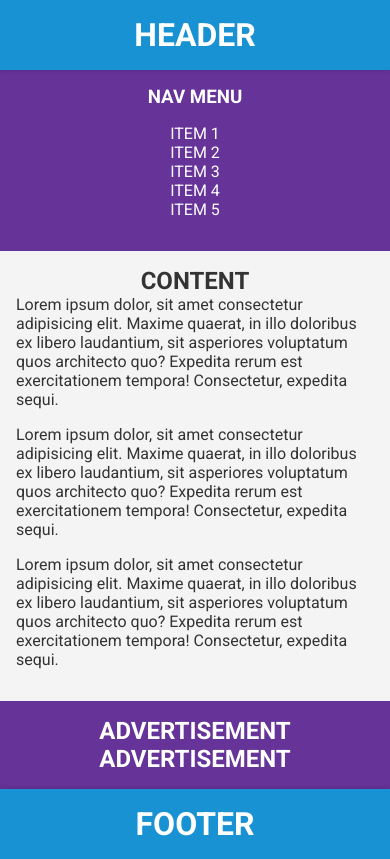
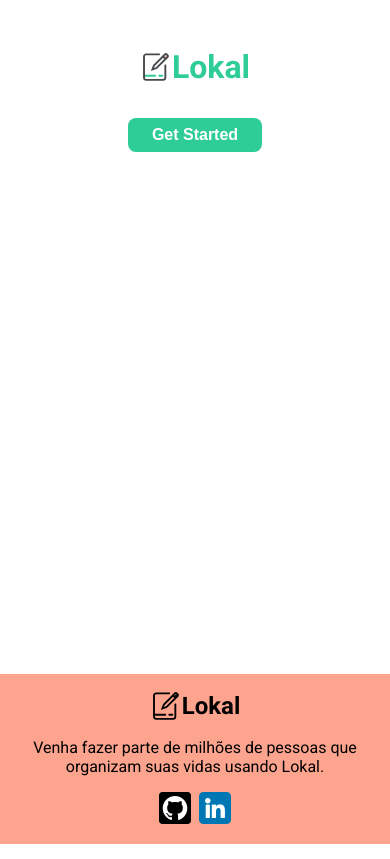
Before and after one commit to LuccaTi/Lokal, a website built with webpack: page src/pages/home/home.template.html in a window 390 px wide. Built offline with nearby package versions, Linux system fonts and the light colour scheme.

Commit message:
feat(home): start landing page layout and visual identity
- Reworked Home template structure with branded header, CTA button, and custom footer.
- Added initial Home styling for the new layout and responsive header behavior.
- Included social/media icon assets and linked GitHub + LinkedIn in the footer.
- Updated page metadata/title to match the Lokal branding.

```diff
--- a/src/pages/home/home.css
+++ b/src/pages/home/home.css
@@ -14,11 +14,6 @@ html {
   font-size: 100%;
 }
 
-/* Mobile first, apenas uma coluna é criada,
-  o conteúdo fica empilhado,
-  as linhas se adaptam para que o header e o footer
-  preencham espaços relativos a seu conteúdo, o que
-  sobra (1fr) fica para o conteúdo principal.*/
 .container {
   display: grid;
   grid-template-columns: 1fr;
@@ -30,86 +25,103 @@ html {
 
 /*O z-index: 1 garante que o header e sua sombra sempre
   fiquem acima do restante do conteúdo.*/
-.header {
+.home-header {
   grid-column: 1 / -1;
-  background-color: #1992d4;
+  display: flex;
+  align-items: center;
+  justify-content: flex-start;
+  flex-direction: column;
+  padding: 2rem 5rem;
+  z-index: 1;
+  gap: 1rem;
+}
+
+.home-header-logo-title {
   display: flex;
   align-items: center;
   justify-content: center;
   padding: 1rem;
-  box-shadow: 0 2px 4px rgba(0, 0, 0, 0.1);
-  z-index: 1;
 }
 
-.content {
-  display: grid;
-  grid-template-columns: 1fr;
-  color: #333;
+.home-header-logo-title img {
+  height: 2rem;
 }
 
-.content-sidebar-menu ul {
-  list-style-type: none;
-  padding: 1em;
+.home-header-logo-title h1 {
+  color: #2ecc97;
 }
 
-.content-sidebar-menu,
-.content-sidebar-advertisement {
-  background-color: rebeccapurple;
-  padding: 1em;
+#get-started-button {
+  padding: 0.5rem 1.5rem;
   color: white;
+  border-radius: 0.5rem;
+  background-color: #2ecc97;
+  border: none;
+  font-size: 1rem;
+  font-weight: bold;
 }
 
-.content-main {
-  background-color: #f4f4f4;
-  padding: 1em;
-  color: #333;
-  height: 100%;
+#get-started-button:hover {
+  background-color: #2abd8c;
+  cursor: pointer;
 }
 
-.content-main p {
-  text-align: left;
-  margin-bottom: 1em;
+#get-started-button:active {
+  background-color: #2ecc97;
+  cursor: pointer;
 }
 
-.footer {
+.home-footer {
   grid-column: 1 / -1;
-  background-color: #1992d4;
+  background-color: #fda48e;
+  display: flex;
+  flex-direction: column;
+  align-items: center;
+  justify-content: center;
+  padding: 1rem;
+  color: black;
+  gap: 1rem;
+}
+
+.home-footer-logo-title {
   display: flex;
   align-items: center;
   justify-content: center;
-  padding: 1rem;
-  box-shadow: 0 -2px 4px rgba(0, 0, 0, 0.1);
 }
 
-/* Aplica o CSS em telas maiores que 768px,
-  telas de tables ou desktop,
-  o layout fica com 3 colunas.
+.home-footer-logo-title img {
+  filter: brightness(0);
+}
 
-  O uso do 'auto 1fr auto' garante que o conteúdo
-  principal ocupe a tela toda depois que o header e o
-  footer já estão em seus lugares.*/
+.home-footer img {
+  height: 2rem;
+}
+
+.home-footer-icons {
+  display: flex;
+  align-items: center;
+  justify-content: center;
+  gap: 0.5rem;
+}
+
+a:hover {
+  cursor:pointer;
+}
+
 @media (min-width: 768px) {
-  .container {
-    grid-template-columns: 1fr 4fr 1fr;
-    grid-template-rows: auto 1fr auto;
-  }
-
   .header,
   .footer {
     grid-column: 1 / -1;
   }
 
-  .content {
-    grid-column: 2 / 3;
-  }
-
-  .content-sidebar-menu {
-    grid-column: 1 / 2;
-    grid-row: 2 / 3;
-  }
-
-  .content-sidebar-advertisement {
-    grid-column: 3 / 4;
-    grid-row: 2 / 3;
-  }
+  .home-header {
+  grid-column: 1 / -1;
+  display: flex;
+  align-items: center;
+  justify-content: space-between;
+  flex-direction: row;
+  padding: 2rem 5rem;
+  z-index: 1;
+  gap: auto;
 }
+}
--- a/src/pages/home/home.template.html
+++ b/src/pages/home/home.template.html
@@ -1,52 +1,44 @@
 <!DOCTYPE html>
-<html lang="en">
+<html lang="pt-BR">
 
 <head>
     <meta charset="UTF-8">
     <meta name="viewport" content="width=device-width, initial-scale=1.0">
     <link rel="icon" type="image/svg+xml" href="assets/icons/record-svgrepo-com.svg">
-    <title>Home</title>
+    <title>Lokal | Uma to do list local no navegador</title>
 </head>
 
 <body>
     <div class="container">
-        <header class="header">
-            <h1>HEADER</h1>
+        <header class="home-header">
+            <div class="home-header-logo-title">
+                <img src="assets/icons/record-svgrepo-com.svg" alt="Lokal Logo">
+                <h1>Lokal</h1>
+            </div>
+            <nav>
+                <ul>
+                    <li>
+                        <button id="get-started-button">Get Started</button>
+                    </li>
+                </ul>
+            </nav>
         </header>
 
-        <aside class="content-sidebar-menu">
-            <h3>NAV MENU</h3>
-            <ul>
-                <li>ITEM 1</li>
-                <li>ITEM 2</li>
-                <li>ITEM 3</li>
-                <li>ITEM 4</li>
-                <li>ITEM 5</li>
-            </ul>
-        </aside>
-
-        <main class="content">
-            <div class="content-main">
-                <h2>CONTENT</h2>
-                <p>Lorem ipsum dolor, sit amet consectetur adipisicing elit. Maxime quaerat, in illo doloribus ex libero
-                    laudantium, sit asperiores voluptatum quos architecto quo? Expedita rerum est exercitationem
-                    tempora! Consectetur, expedita sequi.</p>
-                <p>Lorem ipsum dolor, sit amet consectetur adipisicing elit. Maxime quaerat, in illo doloribus ex libero
-                    laudantium, sit asperiores voluptatum quos architecto quo? Expedita rerum est exercitationem
-                    tempora! Consectetur, expedita sequi.</p>
-                <p>Lorem ipsum dolor, sit amet consectetur adipisicing elit. Maxime quaerat, in illo doloribus ex libero
-                    laudantium, sit asperiores voluptatum quos architecto quo? Expedita rerum est exercitationem
-                    tempora! Consectetur, expedita sequi.</p>
-            </div>
+        <main class="home-main">
         </main>
 
-        <aside class="content-sidebar-advertisement">
-            <h2>ADVERTISEMENT</h2>
-            <H2>ADVERTISEMENT</H2>
-        </aside>
-
-        <footer class="footer">
-            <h1>FOOTER</h1>
+        <footer class="home-footer">
+            <div class="home-footer-logo-title">
+                <img src="assets/icons/record-svgrepo-com.svg" alt="Lokal Logo">
+                <h2>Lokal</h2>
+            </div>
+            <p>
+                Venha fazer parte de milhões de pessoas que organizam suas vidas usando Lokal.
+            </p>
+            <div class="home-footer-icons">
+                <a href="https://github.com/LuccaTi" target="_blank"><img src="assets/icons/github-icon.png" alt="Github Icon"></a>
+                <a href="https://www.linkedin.com/in/lucca-tirelli/" target="_blank"><img src="assets/icons/linkedin-icon.png" alt="Linkedin Icon"></a>
+            </div>
         </footer>
     </div>
 
```
Also changed, not shown: README.md, src/pages/home/assets/icons/github-icon.png (added), src/pages/home/assets/icons/linkedin-icon.png (added).
